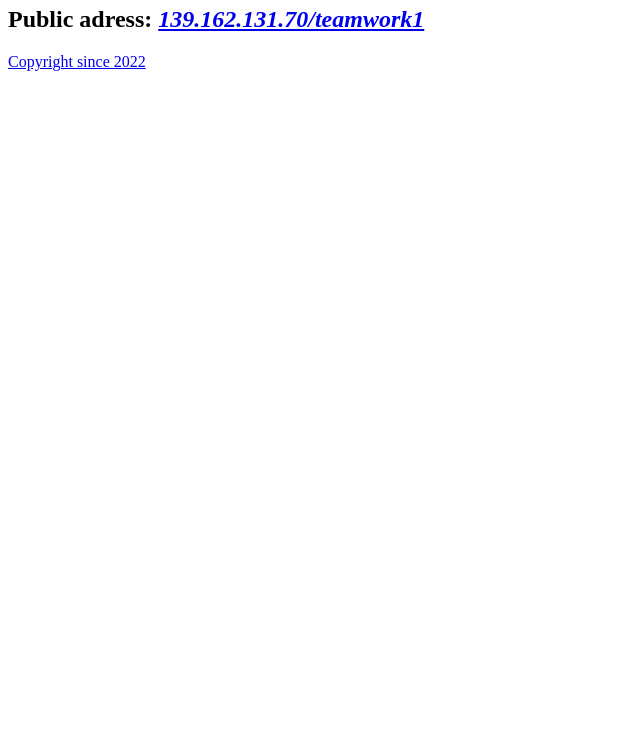
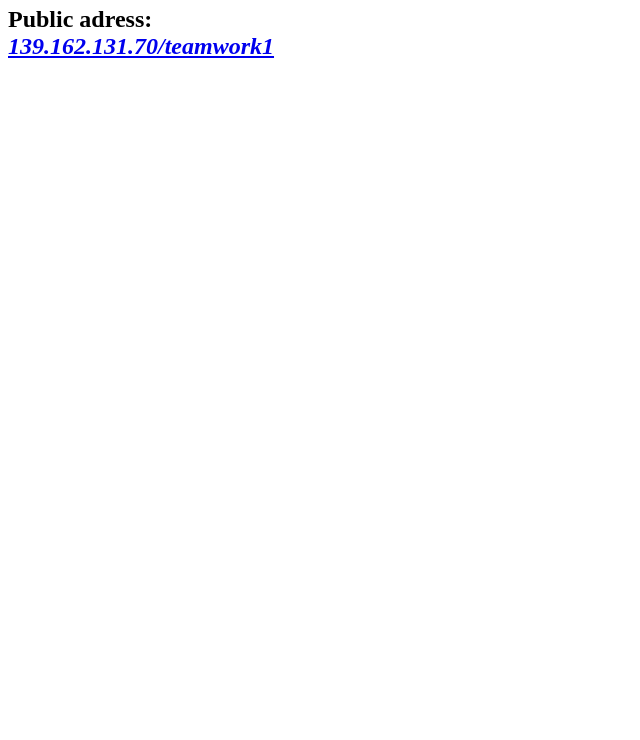
Before and after one commit to d66aeacb89/teamwork1, a plain HTML site: page index.htm in a window 1280 px wide. Shown: the part 60-800 px from the top of the page, without its empty margins (0-640 px from the left). Drawn offline with Linux system fonts and the light colour scheme.

Commit message:
Update index.htm
corrected links

```diff
--- a/index.htm
+++ b/index.htm
@@ -1,3 +1,3 @@
 <h1>Hello world!</h1>
-<h2><b>Public adress:</b> <i><a href="http://139.162.131.70/teamwork1">139.162.131.70/teamwork1</i></h2>
-Copyright since 2022
+<h2><b>Public adress:</b><br>
+  <i><a href="http://139.162.131.70/teamwork1" target="_blank">139.162.131.70/teamwork1</i></h2></a>
```
